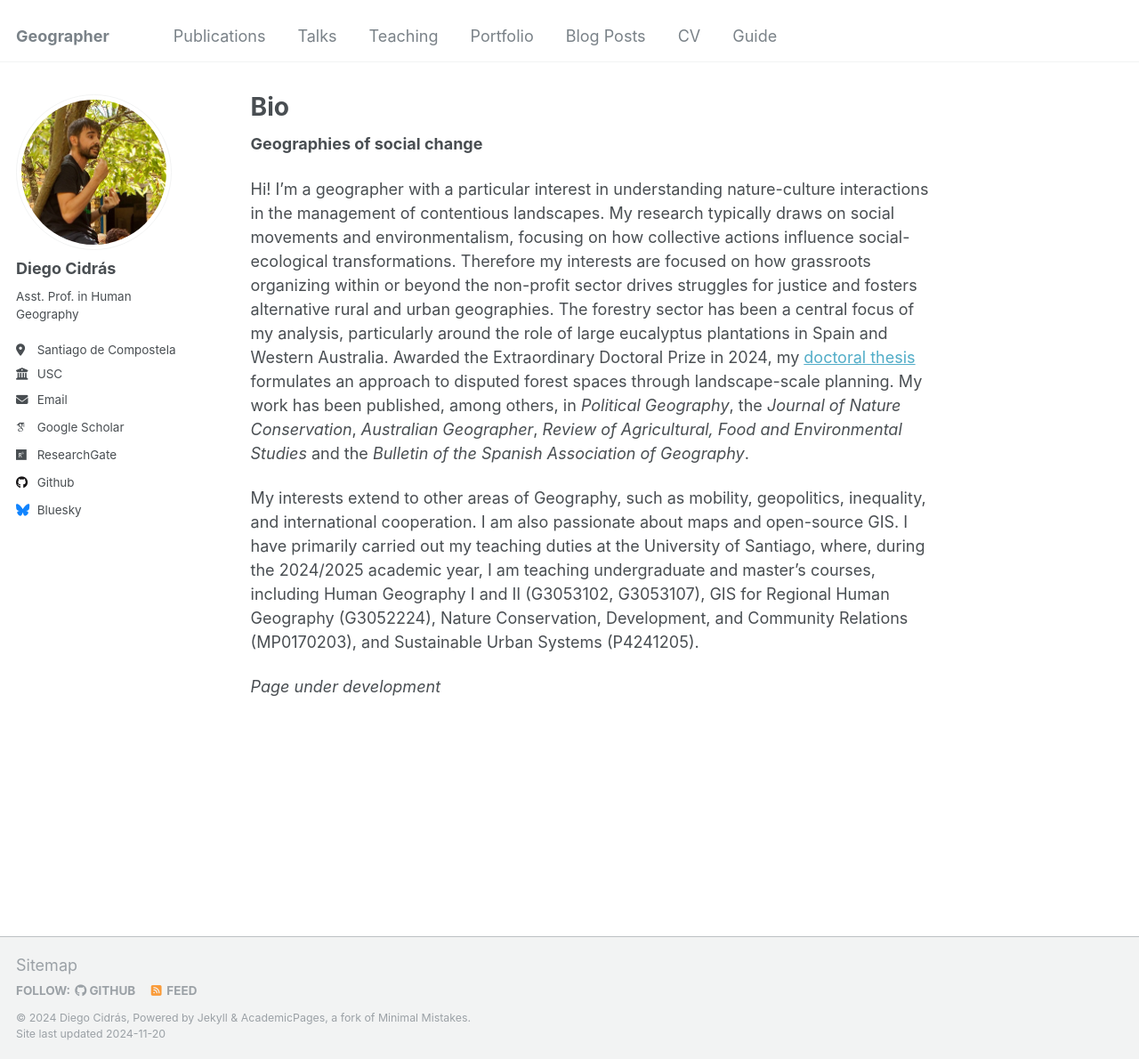
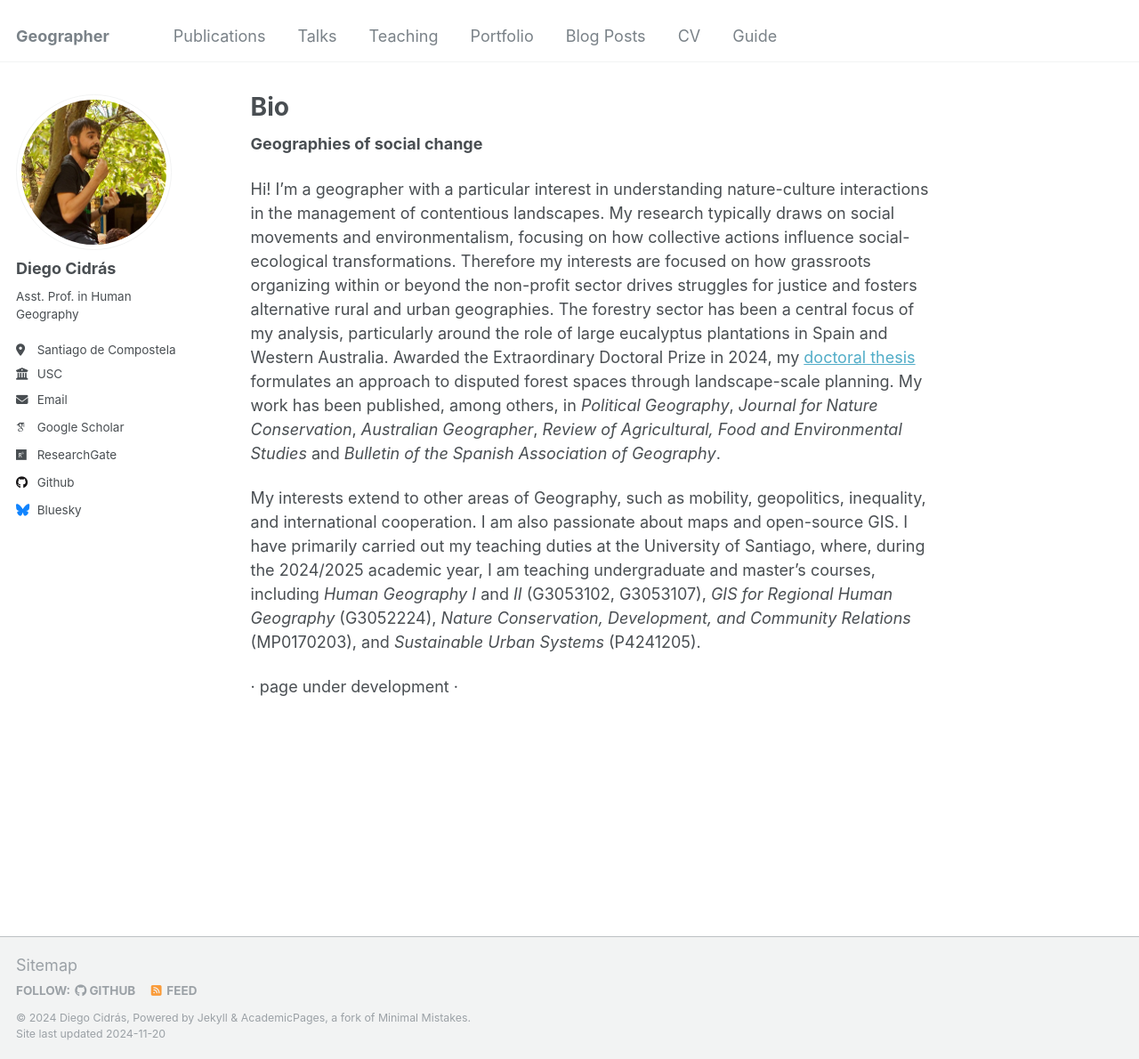
Before and after one commit to diegocidras/diegocidras.github.io, a Jekyll site: the page built from _pages/about.md, in a window 1280 px wide and 1190 px high. Shown: the whole window at 89% size. Built offline with Jekyll 4.4.1, drawn with Linux system fonts in a browser that asks for light colours; some web fonts are replaced.

Commit message:
Update about.md

```diff
--- a/_pages/about.md
+++ b/_pages/about.md
@@ -8,9 +8,8 @@ redirect_from:
 ---
 **Geographies of social change**
 
-Hi! I'm a geographer with a particular interest in understanding nature-culture interactions in the management of contentious landscapes. My research typically draws on social movements and environmentalism, focusing on how collective actions influence social-ecological transformations. Therefore my interests are focused on how grassroots organizing within or beyond the non-profit sector drives struggles for justice and fosters alternative rural and urban geographies. The forestry sector has been a central focus of my analysis, particularly around the role of large eucalyptus plantations in Spain and Western Australia. Awarded the Extraordinary Doctoral Prize in 2024, my [doctoral thesis](https://minerva.usc.es/entities/publication/4ef3d3fb-820c-4d83-bf05-1f6423c6595b) formulates an approach to disputed forest spaces through landscape-scale planning. My work has been published, among others, in _Political Geography_, the _Journal of Nature Conservation_, _Australian Geographer_, _Review of Agricultural, Food and Environmental Studies_ and the _Bulletin of the Spanish Association of Geography_.
+Hi! I'm a geographer with a particular interest in understanding nature-culture interactions in the management of contentious landscapes. My research typically draws on social movements and environmentalism, focusing on how collective actions influence social-ecological transformations. Therefore my interests are focused on how grassroots organizing within or beyond the non-profit sector drives struggles for justice and fosters alternative rural and urban geographies. The forestry sector has been a central focus of my analysis, particularly around the role of large eucalyptus plantations in Spain and Western Australia. Awarded the Extraordinary Doctoral Prize in 2024, my [doctoral thesis](https://minerva.usc.es/entities/publication/4ef3d3fb-820c-4d83-bf05-1f6423c6595b) formulates an approach to disputed forest spaces through landscape-scale planning. My work has been published, among others, in _Political Geography_, _Journal for Nature Conservation_, _Australian Geographer_, _Review of Agricultural, Food and Environmental Studies_ and _Bulletin of the Spanish Association of Geography_.
 
-My interests extend to other areas of Geography, such as mobility, geopolitics, inequality, and international cooperation. I am also passionate about maps and open-source GIS. I have primarily carried out my teaching duties at the University of Santiago, where, during the 2024/2025 academic year, I am teaching undergraduate and master’s courses, including Human Geography I and II (G3053102, G3053107), GIS for Regional Human Geography (G3052224), Nature Conservation, Development, and Community Relations (MP0170203), and Sustainable Urban Systems (P4241205).
+My interests extend to other areas of Geography, such as mobility, geopolitics, inequality, and international cooperation. I am also passionate about maps and open-source GIS. I have primarily carried out my teaching duties at the University of Santiago, where, during the 2024/2025 academic year, I am teaching undergraduate and master’s courses, including _Human Geography I_ and _II_ (G3053102, G3053107), _GIS for Regional Human Geography_ (G3052224), _Nature Conservation, Development, and Community Relations_ (MP0170203), and _Sustainable Urban Systems_ (P4241205).
 
-
-_Page under development_
+· page under development ·
```
